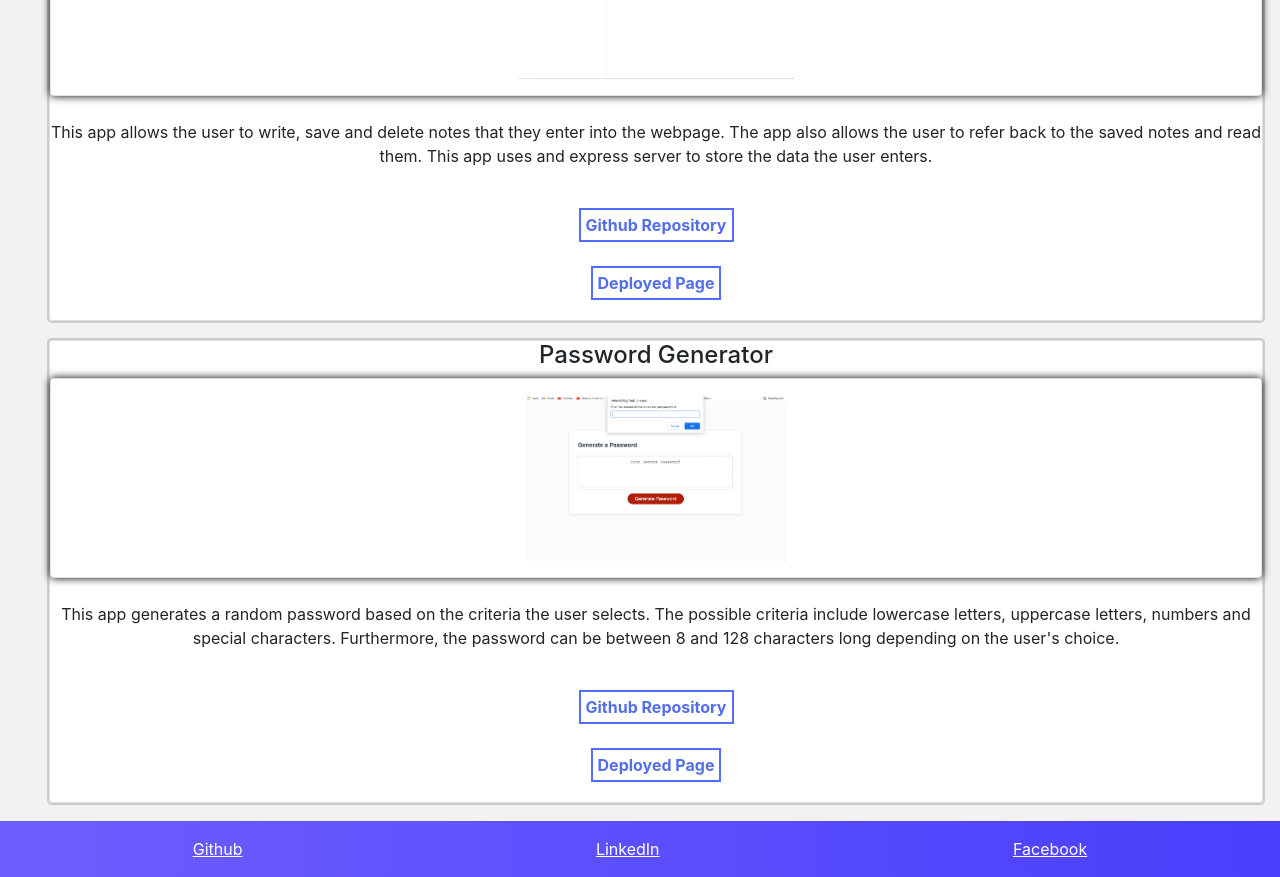
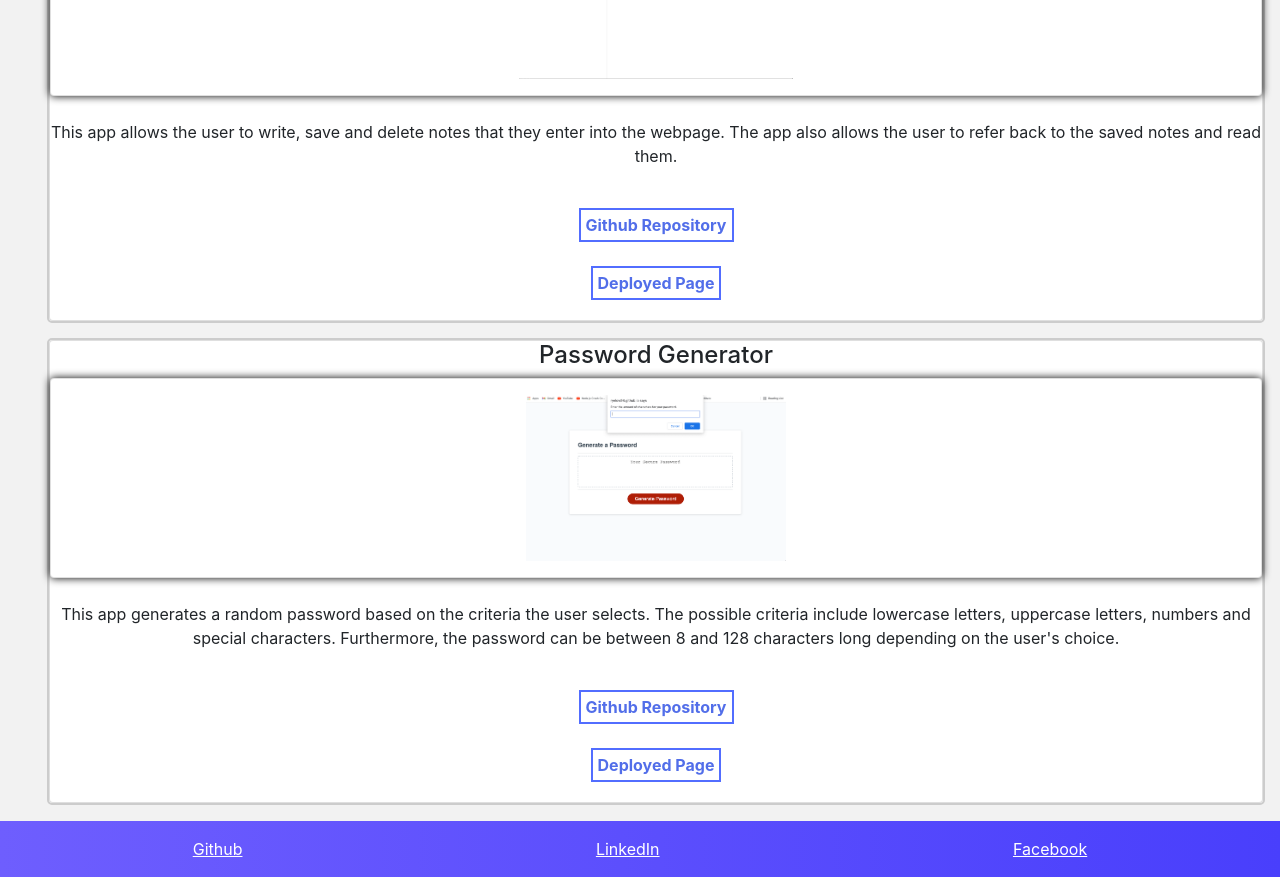
Before and after one commit to ryelow94/ryan-logan-portfolio, a React (Create React App) app: page /portfolio in a window 1280 px wide. Shown: the part 2600-3477 px from the top of the page. Built offline with nearby package versions, Linux system fonts and the light colour scheme; the HTML template or start-up script is replaced by a standard one.

Commit message:
fixed a typo

```diff
--- a/src/components/PortfolioItems.js
+++ b/src/components/PortfolioItems.js
@@ -49,7 +49,7 @@ export const portfolioItems = [
     {
         title: "Note Taker",
         img: noteTaker,
-        description: "This app allows the user to write, save and delete notes that they enter into the webpage. The app also allows the user to refer back to the saved notes and read them. This app uses and express server to store the data the user enters.",
+        description: "This app allows the user to write, save and delete notes that they enter into the webpage. The app also allows the user to refer back to the saved notes and read them.",
         github: "https://github.com/ryelow94/Note-Taker",
         deployed: "https://note-taker94.herokuapp.com/",
         cName: "portfolio-items"
```
